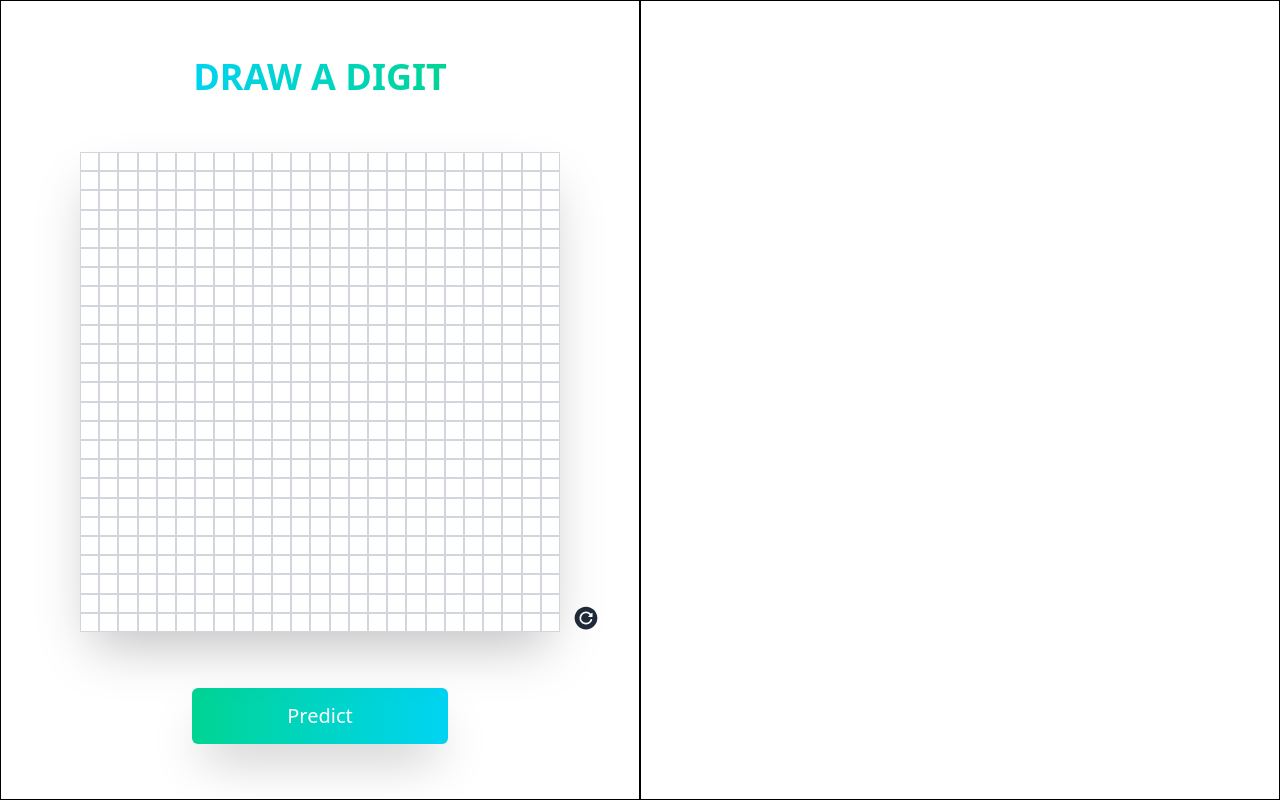
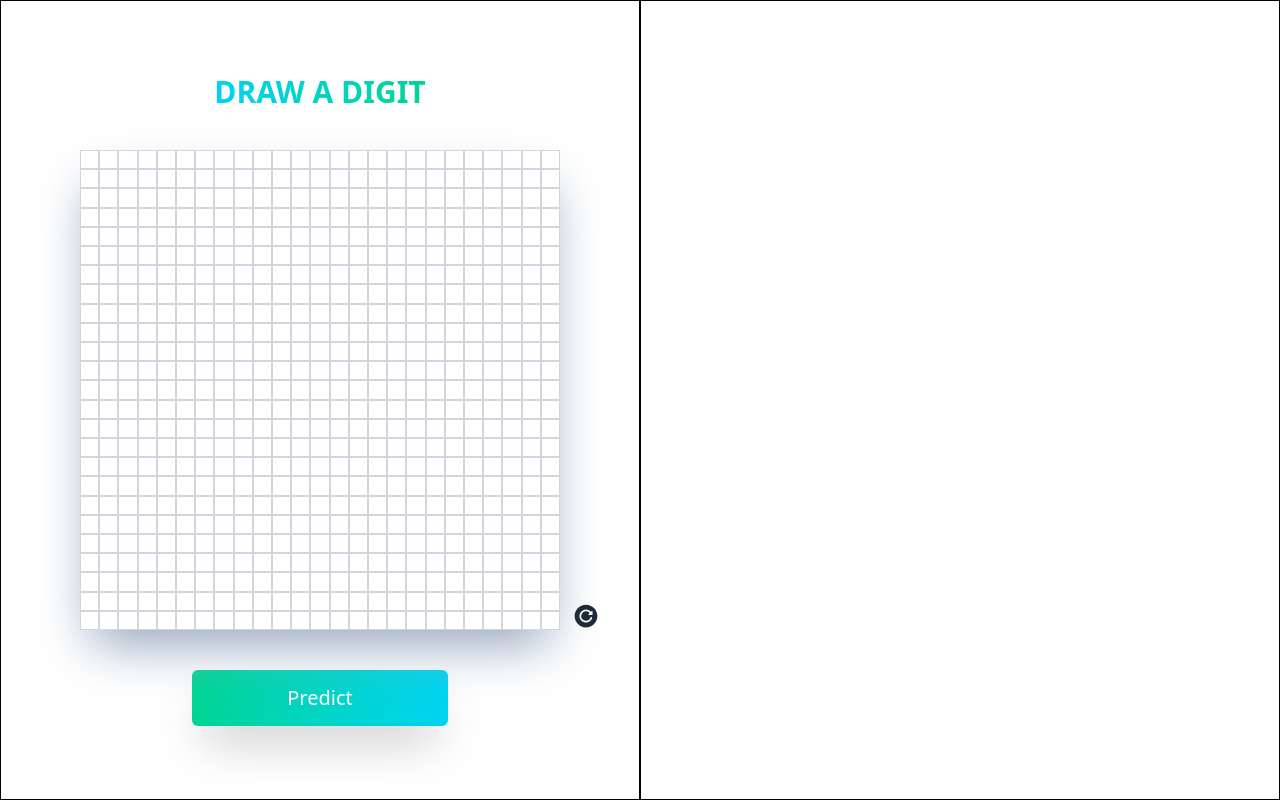
Before and after one commit to rahul-shrivastav/digit-recognition-NN, a React (Vite) app in the folder frontend/: page / in a window 1280 px wide. Built offline with nearby package versions, Linux system fonts and the light colour scheme.

Commit message:
text-gradient

```diff
--- a/frontend/src/App.jsx
+++ b/frontend/src/App.jsx
@@ -6,8 +6,8 @@ function App() {
 
   return (
     <div className="w-screen h-screen flex overflow-clip">
-      <div className="border w-1/2 h-full flex flex-col items-center justify-evenly">
-        <h1 class="text-4xl font-semibold bg-gradient-to-r from-cyan-400 to-emerald-400 bg-clip-text text-transparent ">
+      <div className="border w-1/2 h-full flex flex-col items-center justify-center gap-10">
+        <h1 class="text-3xl font-semibold bg-gradient-to-r from-cyan-400 to-emerald-400 bg-clip-text text-transparent ">
           DRAW A DIGIT
         </h1>
         <Gridpaint />
--- a/frontend/src/components/Gridpaint.jsx
+++ b/frontend/src/components/Gridpaint.jsx
@@ -36,7 +36,7 @@ const Gridpaint = () => {
     <div
       onContextMenu={(e) => e.preventDefault()}
       onMouseUp={handleMouseUp}
-      className="relative grid w-[480px] h-[480px]  shadow-2xl "
+      className="relative grid w-[480px] h-[480px]  shadow-2xl shadow-slate-400 "
       style={{ gridTemplateColumns: `repeat(${gridSize}, 1fr)`, gridTemplateRows: `repeat(${gridSize}, 1fr)` }}
     >
       <button
```
